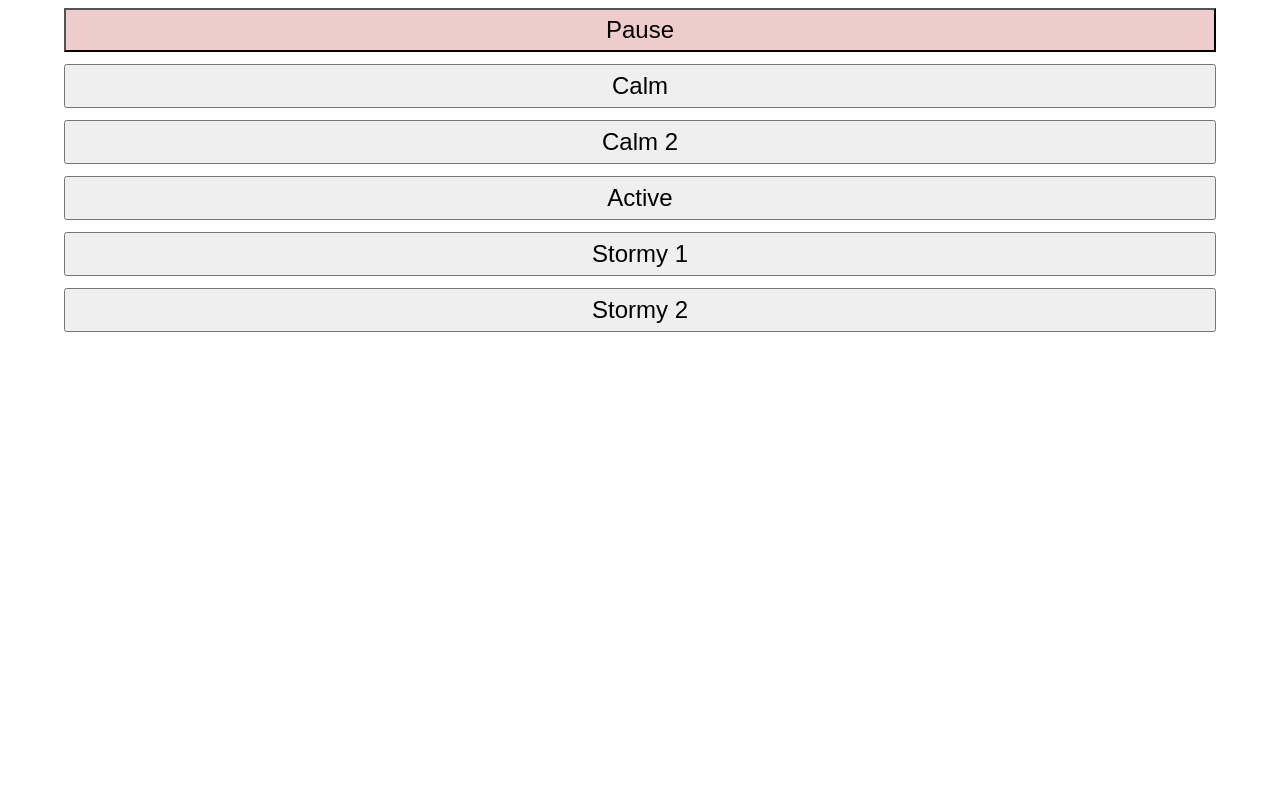
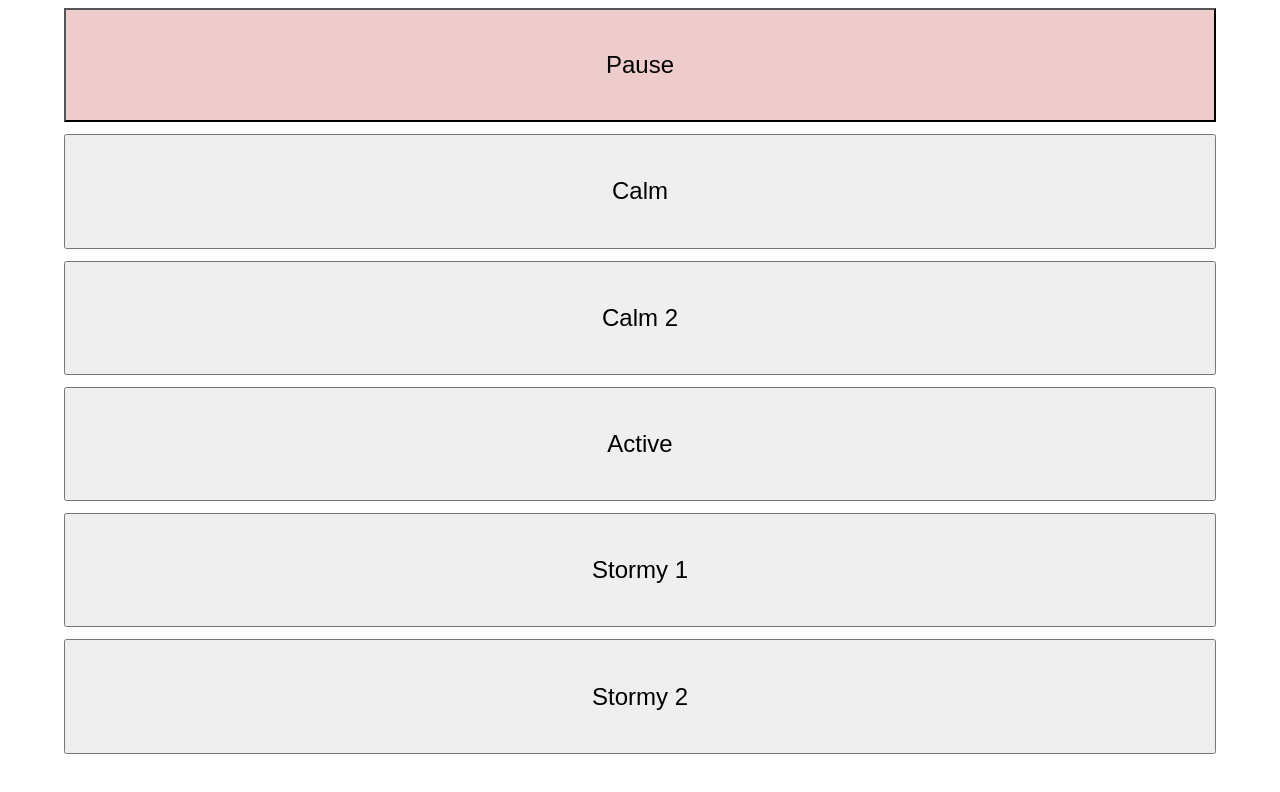
Before and after one commit to revin/revin.github.io, a plain HTML site: page island-time/index.html in a window 1280 px wide. Drawn offline with Linux system fonts and the light colour scheme.

Commit message:
tweak height

```diff
--- a/island-time/index.html
+++ b/island-time/index.html
@@ -6,8 +6,8 @@
 button {
   display: block;
   margin: 0 auto 0.5em;
-  padding: .25em 0;
   width: 90vw;
+  height: calc(100vh / 7);
   font-size: 150%;
 }
 .active {
```
